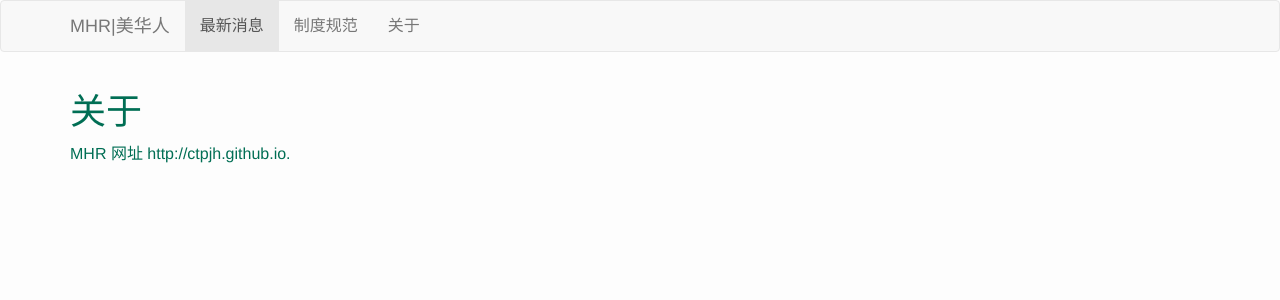
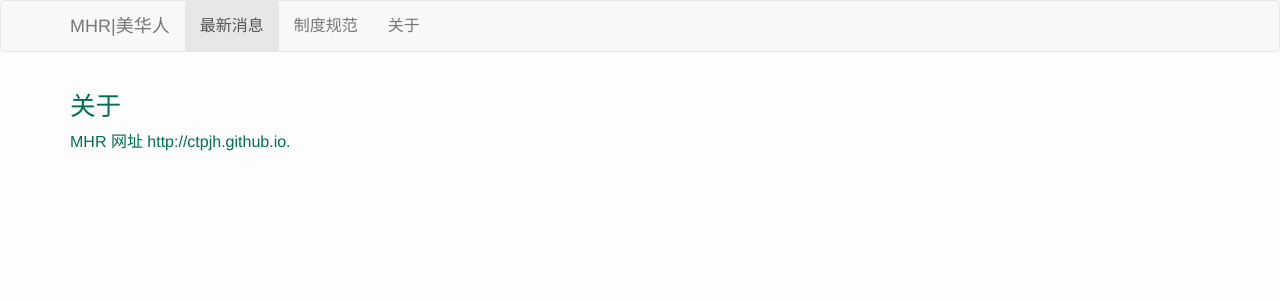
Before and after one commit to ctpjh/ctpjh.github.io, a Jekyll site: the page built from about.md, in a window 1280 px wide. Shown: the top 300 px of the page. Built offline with Jekyll 4.4.1, drawn with Linux system fonts in a browser that asks for light colours; nearby versions of some CDN libraries; library files that are not in the unit come from our copies.

Commit message:
modify css

```diff
--- a/css/main.css
+++ b/css/main.css
@@ -16,3 +16,10 @@
   background-color: #fdfdfd;
   color: #006e54;
 }
+
+.post-header h1 {
+	font-size: 1.6em;
+}
+.post-header p {
+	color: #99cc99;
+}
```
